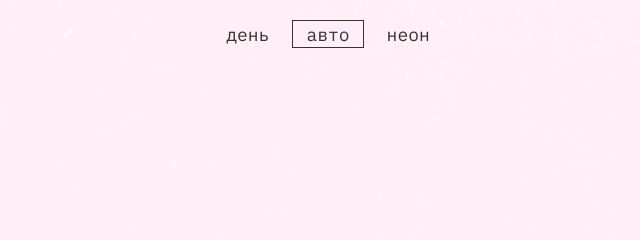
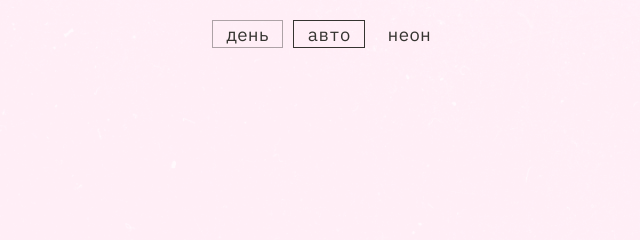
Before and after one commit to vheris/slozhno-sosredotochitsya-fd, a plain HTML site: page index.html in a window 1280 px wide. In both pictures the pointer is over the button "день". Shown: the top 240 px of the page, 312-952 px from the left. Drawn offline with Linux system fonts and the light colour scheme.

Commit message:
Добавление эффектов при наведении кнопкам

```diff
--- a/styles/style.css
+++ b/styles/style.css
@@ -120,6 +120,10 @@
   border: none;
   cursor: pointer;
   text-transform: lowercase;
+}
+
+.header__theme-menu-button:hover {
+  border: 1px solid var(--border-color-opacity);
 }
 
 .header__theme-menu-button_active {
```
